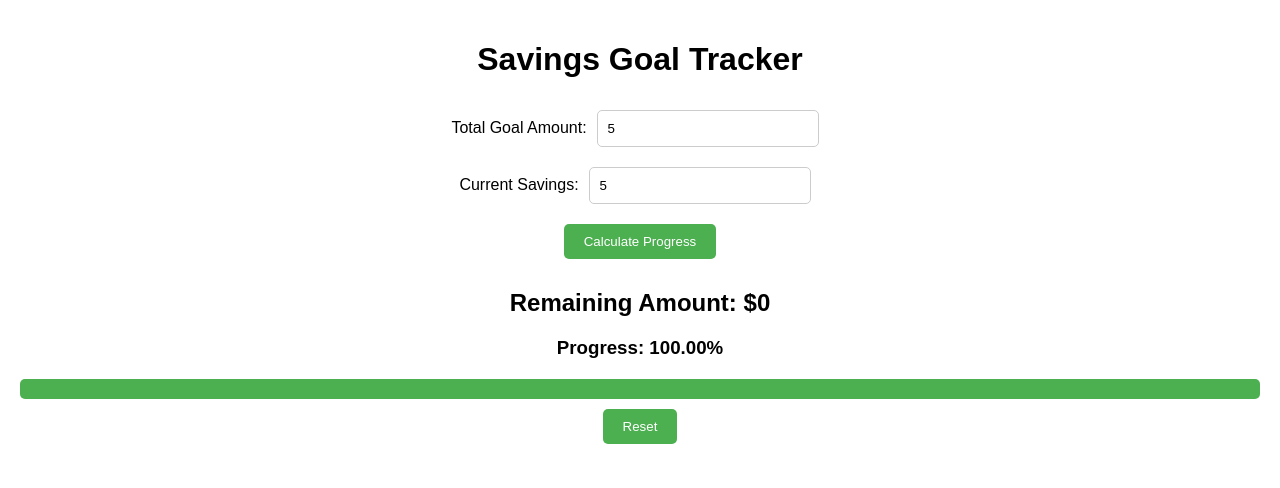
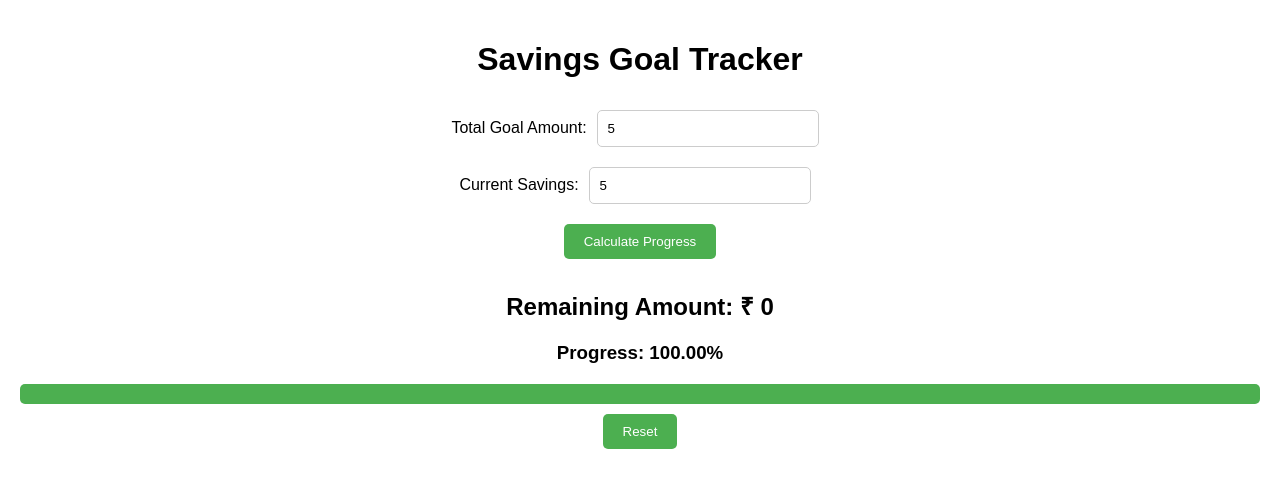
Before and after one commit to kshitish28/Goal-Tracker, a React (Create React App) app: page / in a window 1280 px wide. Both pictures are taken after typing "5", "5" into the empty fields and a click on the button "Calculate Progress". Shown: the top 488 px of the page. Built offline with nearby package versions, Linux system fonts and the light colour scheme.

Commit message:
Updated2

```diff
--- a/src/App.js
+++ b/src/App.js
@@ -64,7 +64,7 @@ function App() {
 
       {remaining !== null && (
         <div>
-          <h2>Remaining Amount: ${remaining}</h2>
+          <h2>Remaining Amount: ₹ {remaining}</h2>
           <h3>Progress: {progress.toFixed(2)}%</h3>
           <div className="progress-bar">
             <div className="progress" style={{ width: `${progress}%` }}></div>
```
